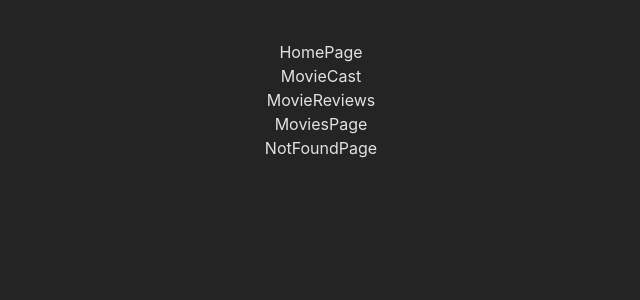
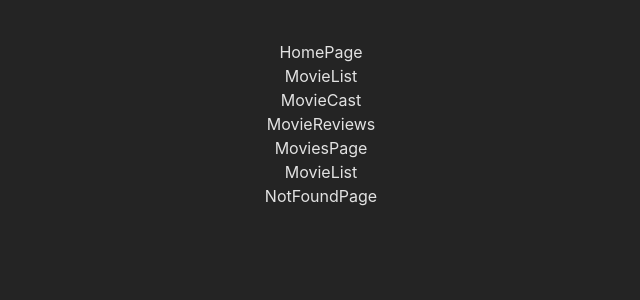
Before and after one commit to zenoviyfil/goit-react-hw-05, a React (Vite) app: page / in a window 1280 px wide. Shown: the top 300 px of the page, without its empty margins (319-959 px from the left). Built offline with nearby package versions, Linux system fonts and the light colour scheme.

Commit message:
movielist import export

```diff
--- /dev/null
+++ b/src/components/MovieList/MovieList.jsx
@@ -0,0 +1,9 @@
+import css from './MovieList.module.css'
+
+const MovieList = () => {
+  return (
+    <div>MovieList</div>
+  )
+}
+
+export default MovieList
--- a/src/pages/HomePage/HomePage.jsx
+++ b/src/pages/HomePage/HomePage.jsx
@@ -1,8 +1,13 @@
+import { lazy } from 'react'
 import css from './HomePage.module.css'
+
+const MovieList = lazy(() => import('../../components/MovieList/MovieList'))
 
 const HomePage = () => {
   return (
-    <div>HomePage</div>
+    <div>HomePage
+      <MovieList />
+    </div>
   )
 }
 
--- a/src/pages/MoviesPage/MoviesPage.jsx
+++ b/src/pages/MoviesPage/MoviesPage.jsx
@@ -1,8 +1,14 @@
+import { lazy } from 'react'
 import css from './MoviesPage.module.css'
+
+const MovieList = lazy(() => import('../../components/MovieList/MovieList'))
+
 
 const MoviesPage = () => {
   return (
-    <div>MoviesPage</div>
+    <div>MoviesPage
+      <MovieList />
+    </div>
   )
 }
 
```
Also changed, not shown: src/components/MovieList/MovieList.module.css (added).
